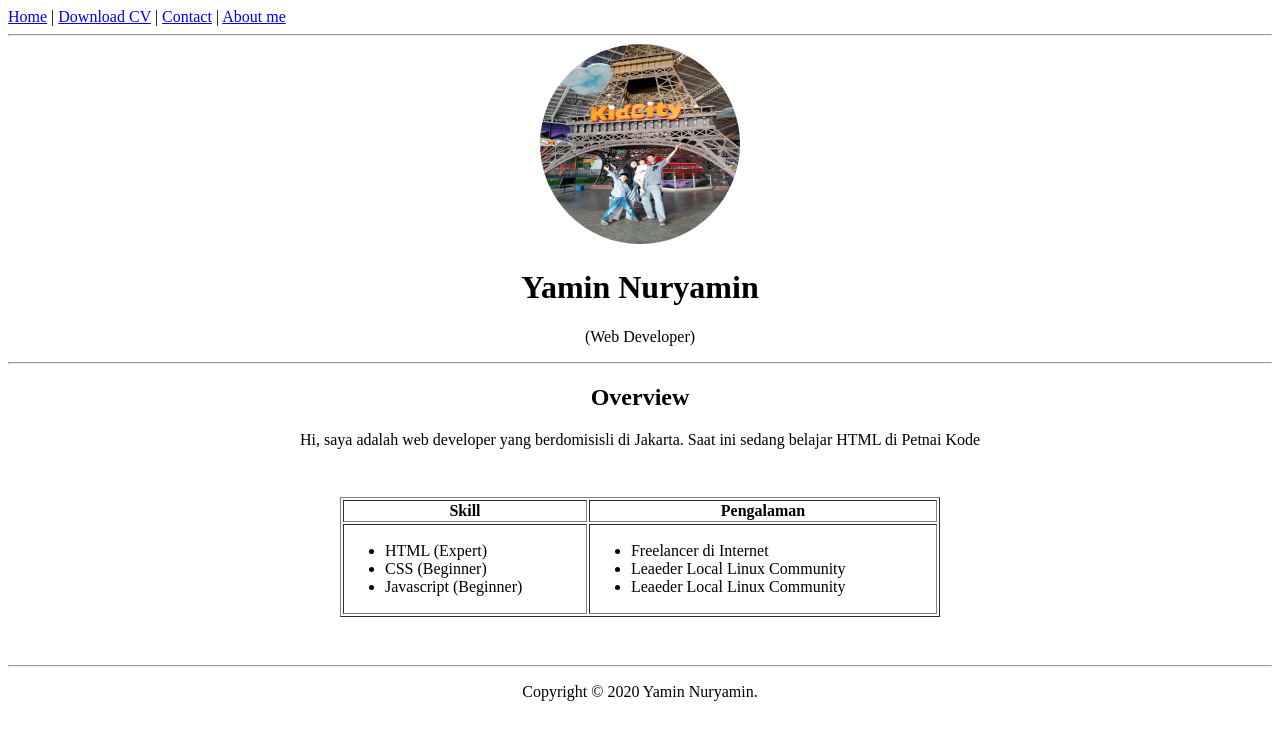
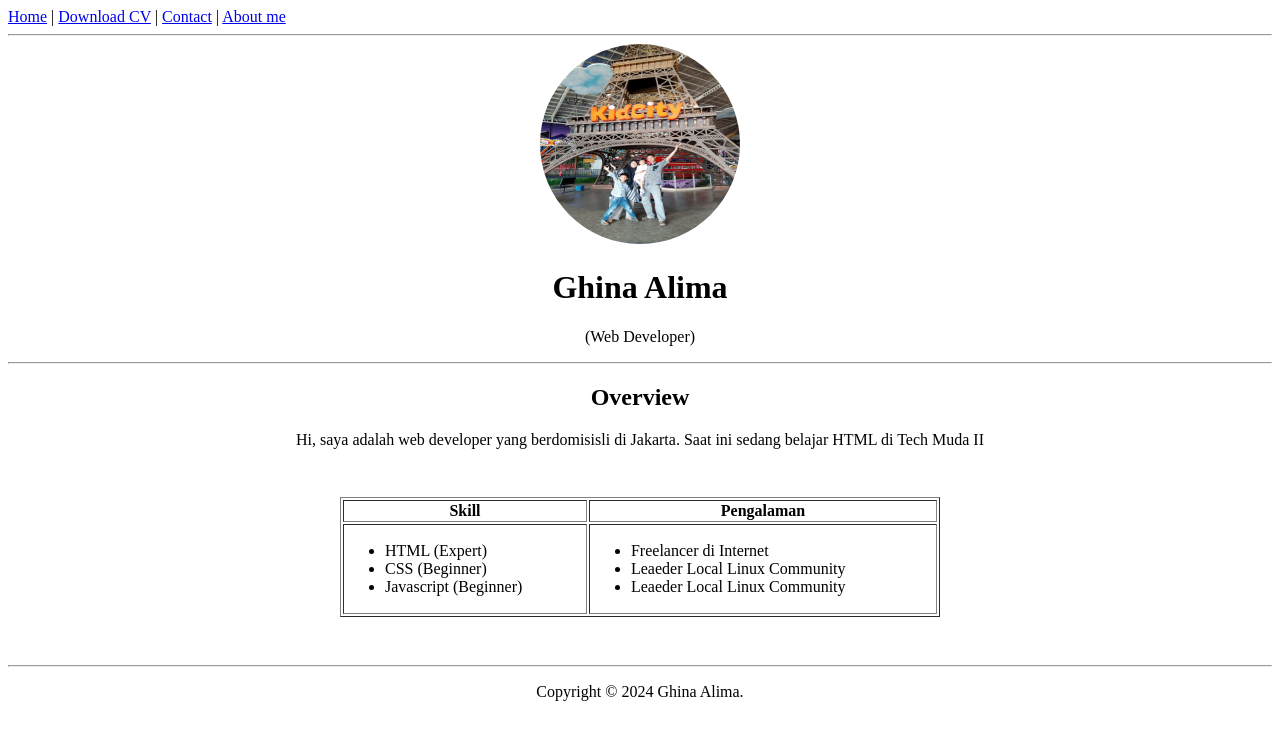
Before and after one commit to ghinalima/biodata.github.io, a plain HTML site: page index.html in a window 1280 px wide. Drawn offline with Linux system fonts and the light colour scheme; files whose address does not match are found by name.

Commit message:
Update and rename biodata.html to index.html

```diff
--- a/biodata.html
+++ b/index.html
@@ -4,7 +4,7 @@
 <head>
     <meta charset="UTF-8">
     <meta name="viewport" content="width=device-width, initial-scale=1.0">
-    <title>Yamin Nuryamin Website</title>
+    <title>Ghina Alima Website</title>
 </head>
 
 <body>
@@ -19,7 +19,7 @@
 
     <header style="text-align: center;">
         <img src="image/foto-profile.jpg" width="200" height="200" style="border-radius: 50%;"/>
-        <h1>Yamin Nuryamin</h1>
+        <h1>Ghina Alima</h1>
         <p>(Web Developer)</p>
     </header>
 
@@ -29,7 +29,7 @@
         <h2>Overview</h2>
         <p>
             Hi, saya adalah web developer yang berdomisisli di Jakarta.
-            Saat ini sedang belajar HTML di Petnai Kode
+            Saat ini sedang belajar HTML di Tech Muda II
         </p>
     </article>
 
@@ -64,7 +64,7 @@
 
     <hr>
     <footer style="text-align: center;">
-        <p>Copyright &copy; 2020 Yamin Nuryamin.</p>
+        <p>Copyright &copy; 2024 Ghina Alima.</p>
     </footer>
 </body>
 </html>
```
